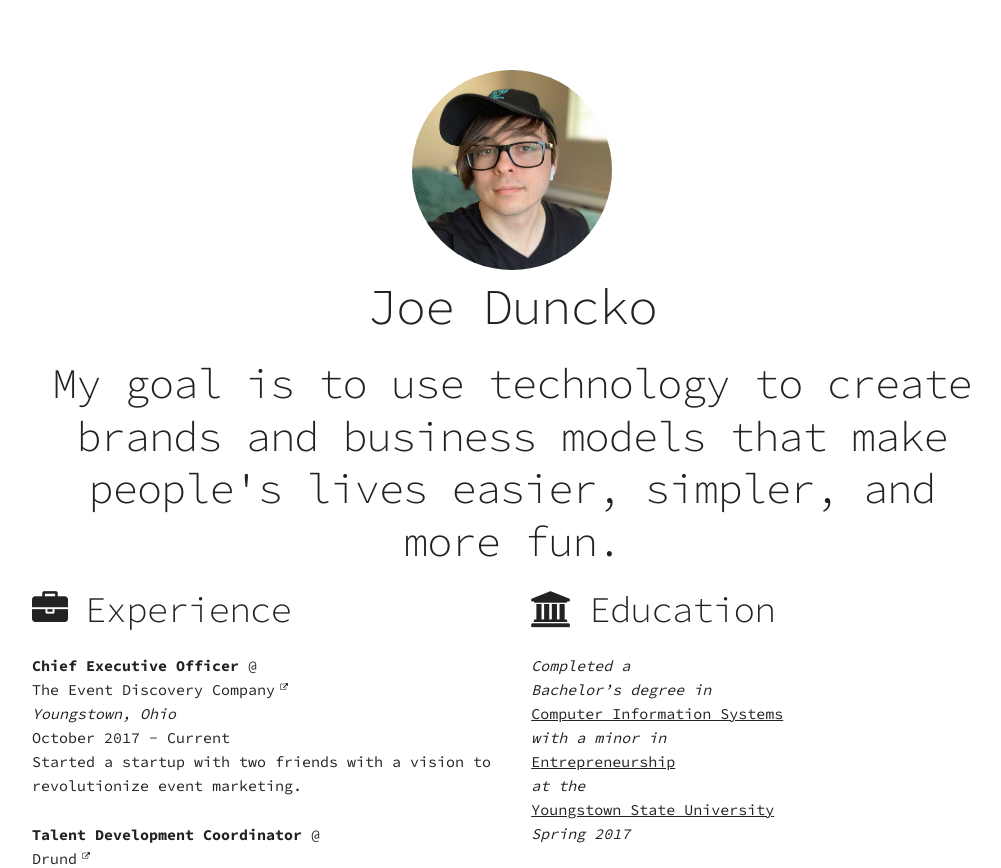
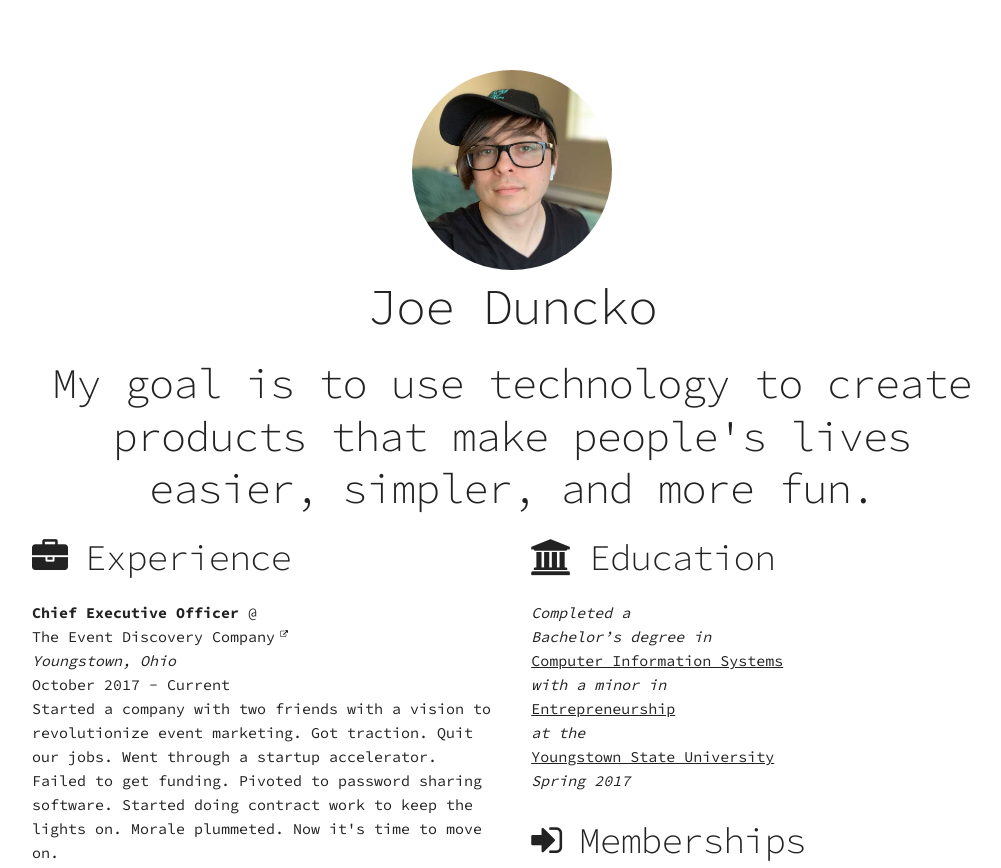
Before and after one commit to JoeDuncko/JoeDuncko.github.io, a plain HTML site: page index.html in a window 1280 px wide. Shown: the top 868 px of the page, without its empty margins (128-1129 px from the left). Drawn offline with nearby package versions, Linux system fonts and the light colour scheme.

Commit message:
Iteration

```diff
--- a/index.html
+++ b/index.html
@@ -67,7 +67,7 @@
                     <i class="fa fa-github"></i><i class="fa fa-twitter-square"></i>@JoeDuncko | <i class="fa fa-linkedin-square"></i>/in/JoeDuncko | <i class="fa fa-angellist"></i><i class="fa fa-facebook-official"></i>/JoeDuncko
                 </p>
             </div>
-            <h2 class="hide-when-printing">My goal is to use technology to create brands and business models that make people's lives easier, simpler, and more fun.</h2>
+            <h2 class="hide-when-printing">My goal is to use technology to create products that make people's lives easier, simpler, and more fun.</h2>
         </div>
 
         <div class="row">
@@ -80,7 +80,9 @@
                     <a href="https://www.eventdiscovery.company/" title="To The Event Discovery Company">The Event Discovery Company</a><br>
                     <i>Youngstown, Ohio</i><br>
                     October 2017 - Current<br>
-                    Started a startup with two friends with a vision to revolutionize event marketing.
+                    Started a company with two friends with a vision to revolutionize event marketing. Got traction. Quit our jobs. Went through a startup accelerator. Failed to get funding. Pivoted to password sharing software. Started doing contract work to keep the lights on. Morale plummeted. Now it's time to move on.
+                    <!-- <br> -->
+                    <!-- As CEO I was primarily responsible for sales, pitching, and product management. As a developer, I spearheaded frontend development with React and Material UI. We are extrememly proud of our process. -->
                 </p>
                 <p>
                     <b>Talent Development Coordinator</b> @<br>
```
